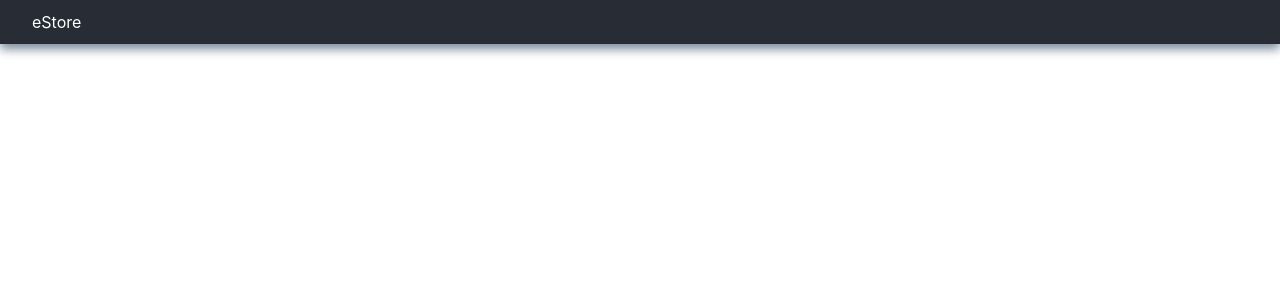
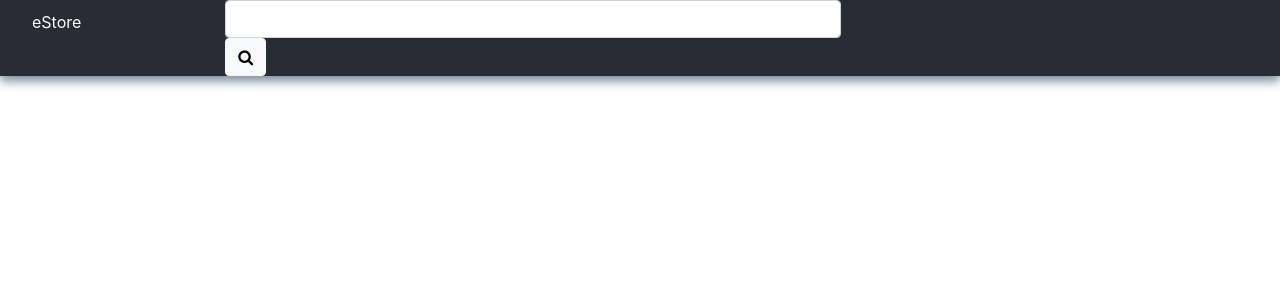
Before and after one commit to mutuotakelvin/eStore-app, a React (Create React App) app: page / in a window 1280 px wide. Shown: the top 300 px of the page. Built offline with nearby package versions, Linux system fonts and the light colour scheme.

Commit message:
Add a serech field

```diff
--- a/src/App.js
+++ b/src/App.js
@@ -1,4 +1,3 @@
-import logo from './logo.svg';
 import './App.css';
 
 function App() {
@@ -11,6 +10,17 @@ function App() {
               <font>eStore</font>
             </div>
           </div>
+          <div className="col-xl-6 col-lg-7">
+            <div className="input-group">
+              <input type="text" className="form-control">
+              </input>
+            </div>
+            <div className="input-group-append">
+              <button className="btn btn-light">
+                <i className="fa fa-search"></i>
+              </button>
+            </div>
+          </div>
         </div>
       </div>
     </header>
```
